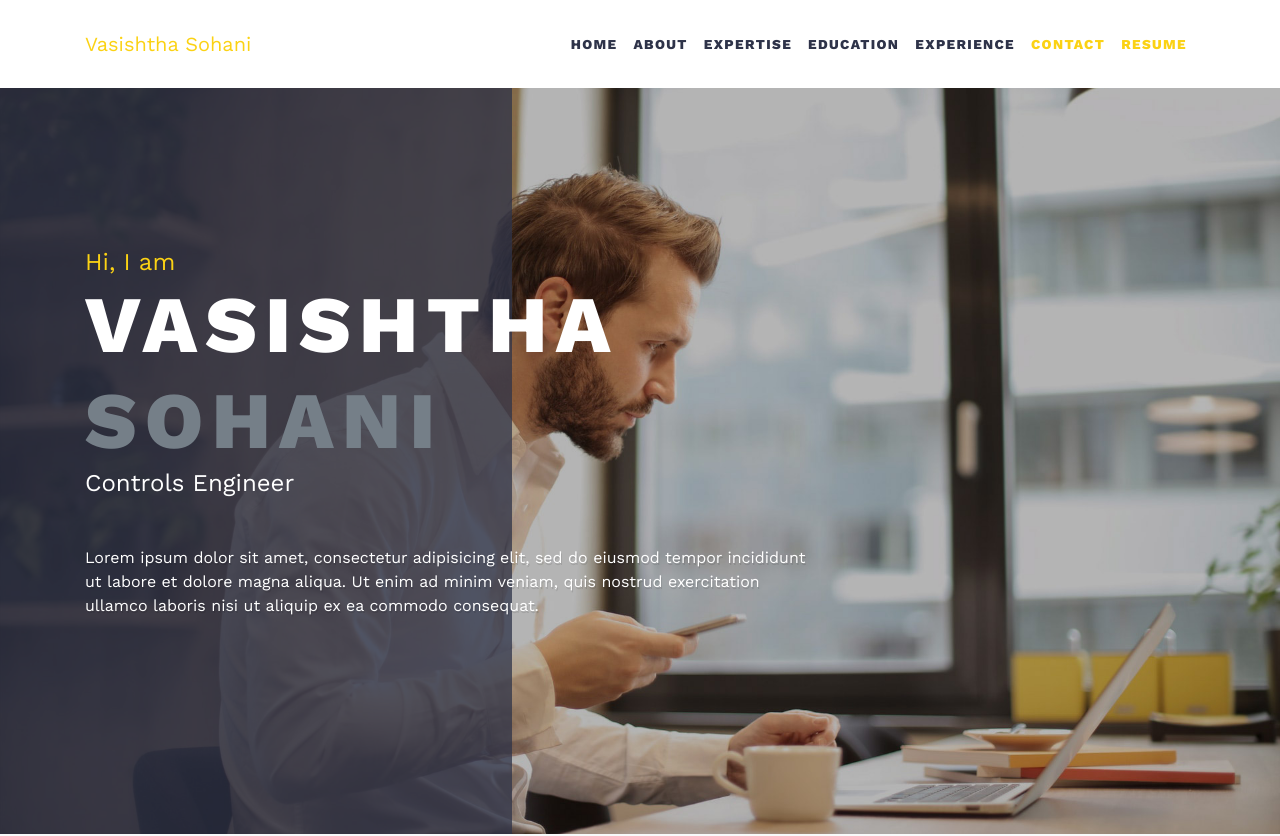
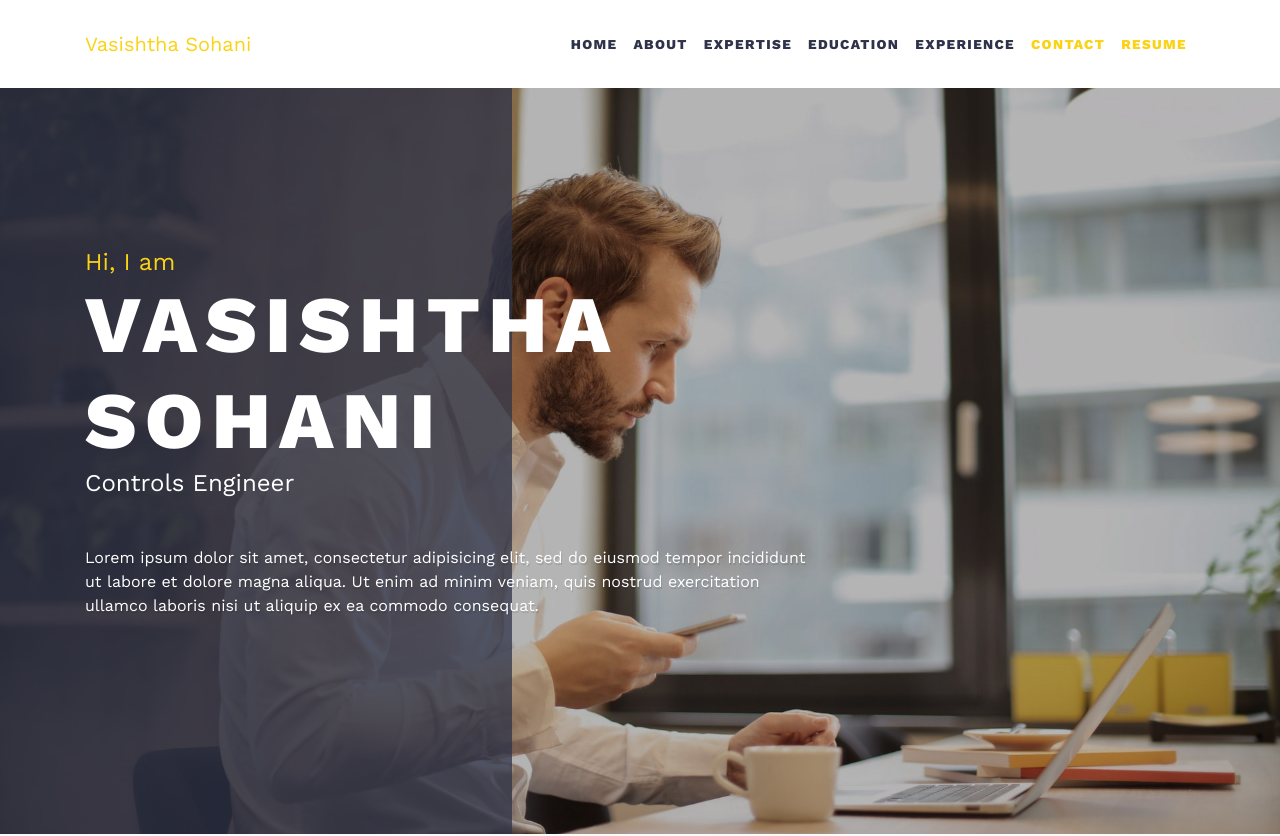
Before and after one commit to vsohani/vsohani.github.io, a plain HTML site: page index.html in a window 1280 px wide. Shown: the top 836 px of the page. Drawn offline with nearby package versions, Linux system fonts and the light colour scheme.

Commit message:
Update index.html

```diff
--- a/index.html
+++ b/index.html
@@ -47,7 +47,7 @@
         <div class="row">
           <div class="col-md-8 text-white">
             <h2 class="h4 text-primary font-weight-normal mb-0">Hi, I am</h2>
-            <h1 class="text-uppercase text-xl mb-0">Vasishtha <span class="text-muted">Sohani</span></h1>
+            <h1 class="text-uppercase text-xl mb-0">Vasishtha Sohani</h1>
             <h2 class="h4 font-weight-normal mb-5">Controls Engineer</h2>
             <p class="text-shadow">Lorem ipsum dolor sit amet, consectetur adipisicing elit, sed do eiusmod tempor incididunt ut labore et dolore magna aliqua. Ut enim ad minim veniam, quis nostrud exercitation ullamco laboris nisi ut aliquip ex ea commodo consequat.</p>
           </div>
```
